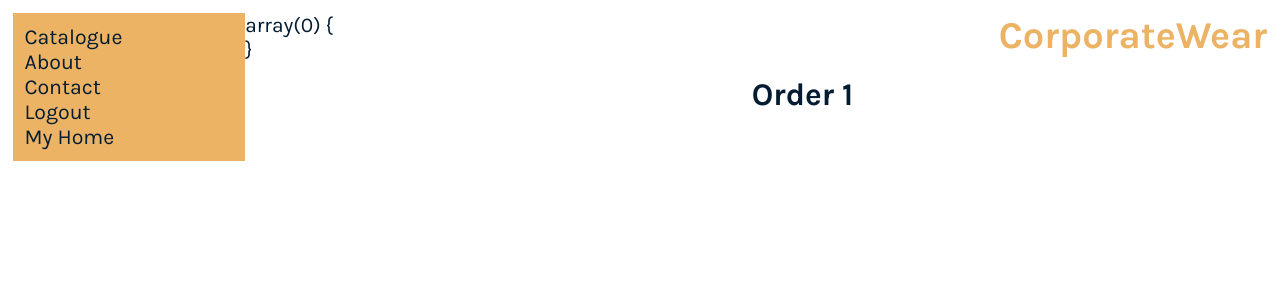
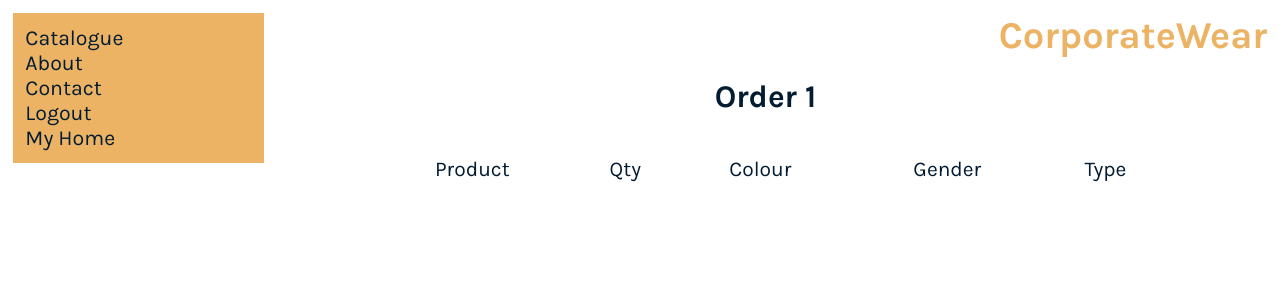
Before and after one commit to GregBaughDev/522-corporate-wear, a PHP site: page /view/user/userorderview.php?order=1 in a window 1280 px wide. Shown: the top 300 px of the page. Run offline with PHP 8.4, Linux system fonts and the light colour scheme; the visitor is signed in with stand-in values (Sample User, id 1); data that the repository does not hold is empty.

Commit message:
Adds order view functionality

```diff
--- a/view/user/userorderview.php
+++ b/view/user/userorderview.php
@@ -13,7 +13,6 @@
     }
 
     $order = retrieveOrder($conn, $_GET['order']);
-    var_dump($order);
 ?>
 
 <link rel="stylesheet" href="../../public/styles/userorders.css">
@@ -26,8 +25,28 @@
                     <h2>Order <?= $_GET['order'] ?></h2>
                 </div>
                 <section>
-
-
+                    <table>
+                        <thead>
+                            <tr>
+                                <td>Product</td>
+                                <td>Qty</td>
+                                <td>Colour</td>
+                                <td>Gender</td>
+                                <td>Type</td>
+                            </tr>
+                        </thead>
+                        <tbody>
+                            <?php foreach($order as $row) { ?>
+                                <tr>
+                                    <td><?= $row['name'] ?></td>
+                                    <td><?= $row['qty'] ?></td>
+                                    <td><input type="color" value="<?= $row['colour'] ?>" disabled></td>
+                                    <td><?= $row['gender'] ?></td>
+                                    <td><?= $row['category'] ?></td>
+                                </tr>
+                            <?php } ?>
+                        </tbody>
+                    </table>
                 </section>
             </div>
         </main>
```
